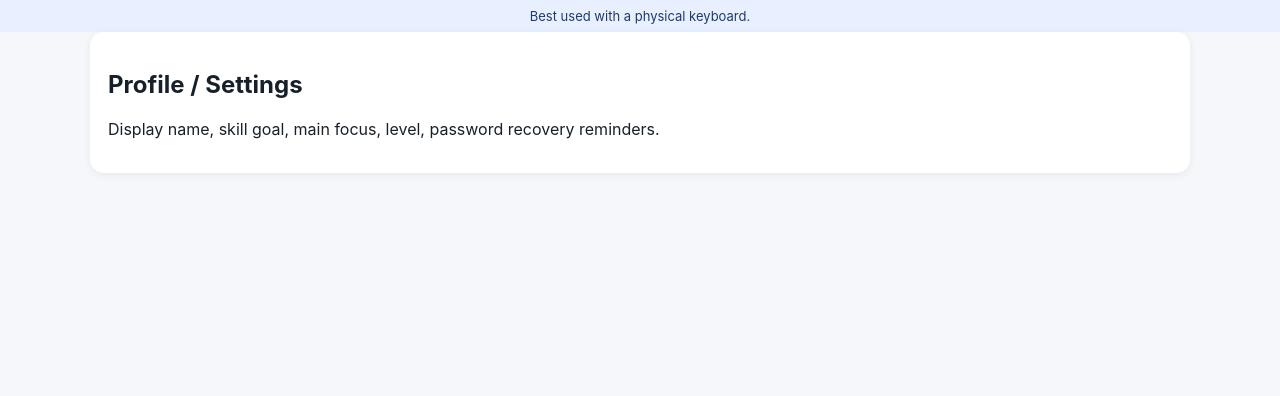
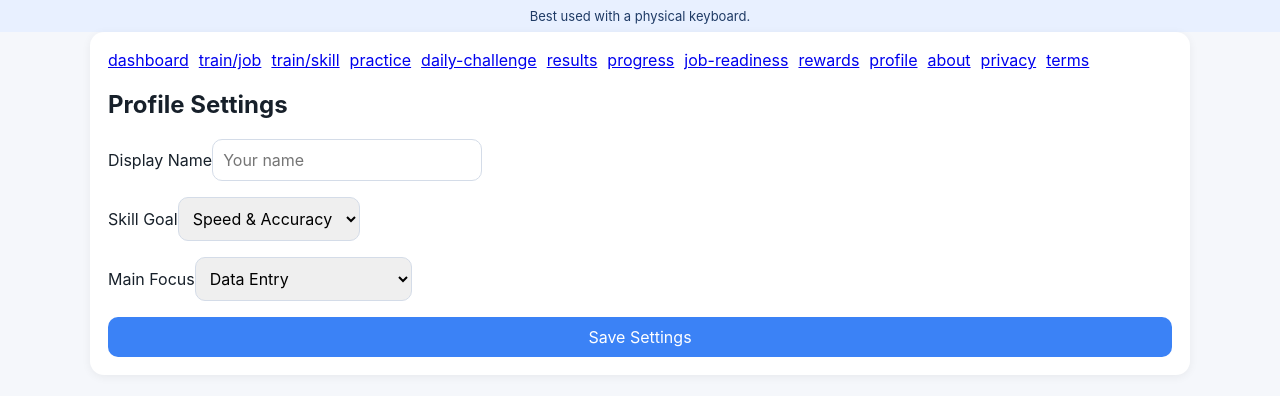
Before and after one commit to kaylaeastman86-cyber/Data-Entry-Typing-Speed-Trainer, a Next.js app: page /profile in a window 1280 px wide. Shown: the top 396 px of the page. Built offline with nearby package versions, Linux system fonts and the light colour scheme.

Commit message:
Fix 6: profile page reads/writes user_profile in localStorage
Added user profile management with local storage support.

```diff
--- a/app/profile/page.tsx
+++ b/app/profile/page.tsx
@@ -1,8 +1,54 @@
-export default function Profile(){
-  return(
+'use client';
+import { useEffect, useState } from 'react';
+import Nav from '@/components/Nav';
+
+export default function Profile() {
+  const [form, setForm] = useState({ displayName: '', skillGoal: 'Speed & Accuracy', mainFocus: 'Data Entry' });
+  const [saved, setSaved] = useState(false);
+
+  useEffect(() => {
+    const p = localStorage.getItem('user_profile');
+    if (p) {
+      try { const data = JSON.parse(p); setForm(f => ({ ...f, ...data })); } catch {}
+    }
+  }, []);
+
+  function save(e: any) {
+    e.preventDefault();
+    localStorage.setItem('user_profile', JSON.stringify(form));
+    setSaved(true);
+    setTimeout(() => setSaved(false), 3000);
+  }
+
+  return (
     <main className='page card'>
-      <h2>Profile / Settings</h2>
-      <p>Display name, skill goal, main focus, level, password recovery reminders.</p>
+      <Nav />
+      <h2>Profile Settings</h2>
+      <form onSubmit={save} className='grid'>
+        <label>Display Name
+          <input value={form.displayName} onChange={e => setForm(f => ({ ...f, displayName: e.target.value }))} placeholder='Your name' />
+        </label>
+        <label>Skill Goal
+          <select value={form.skillGoal} onChange={e => setForm(f => ({ ...f, skillGoal: e.target.value }))}>
+            <option>Speed &amp; Accuracy</option>
+            <option>Job Readiness</option>
+            <option>Speed Only</option>
+            <option>Accuracy Only</option>
+          </select>
+        </label>
+        <label>Main Focus
+          <select value={form.mainFocus} onChange={e => setForm(f => ({ ...f, mainFocus: e.target.value }))}>
+            <option>Data Entry</option>
+            <option>Medical Records</option>
+            <option>Financial Data</option>
+            <option>Customer Service</option>
+            <option>Inventory Management</option>
+            <option>General Office</option>
+          </select>
+        </label>
+        <button type='submit'>Save Settings</button>
+        {saved && <p style={{color:'green'}}>Settings saved!</p>}
+      </form>
     </main>
   );
 }
```
